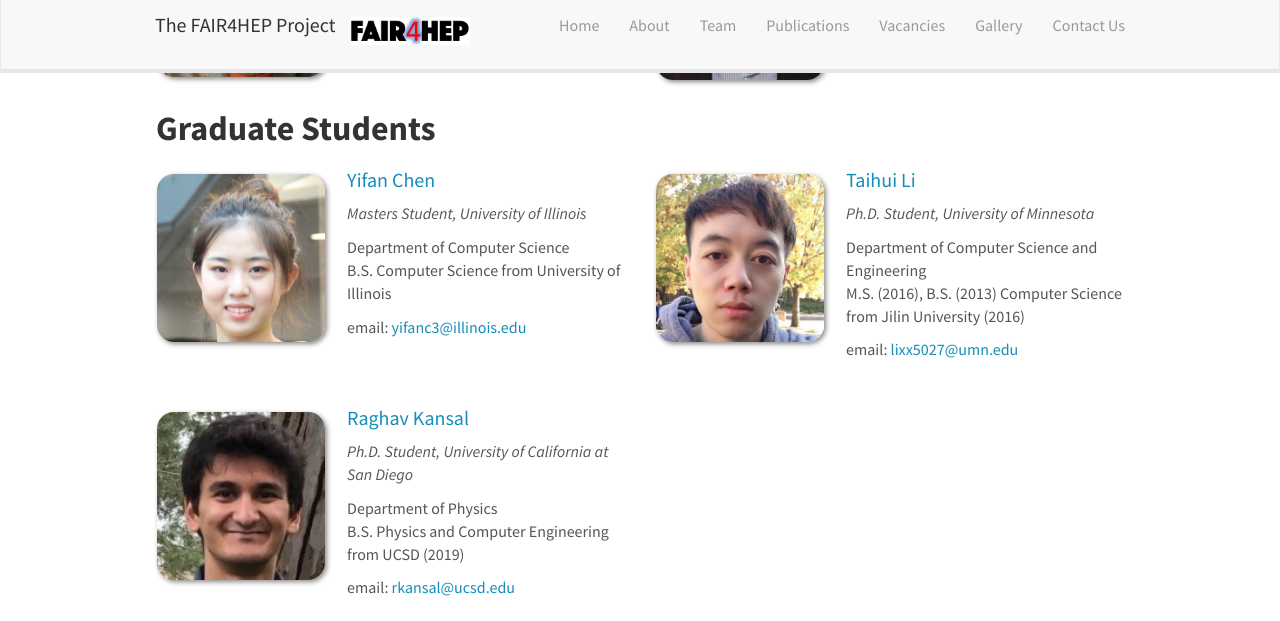
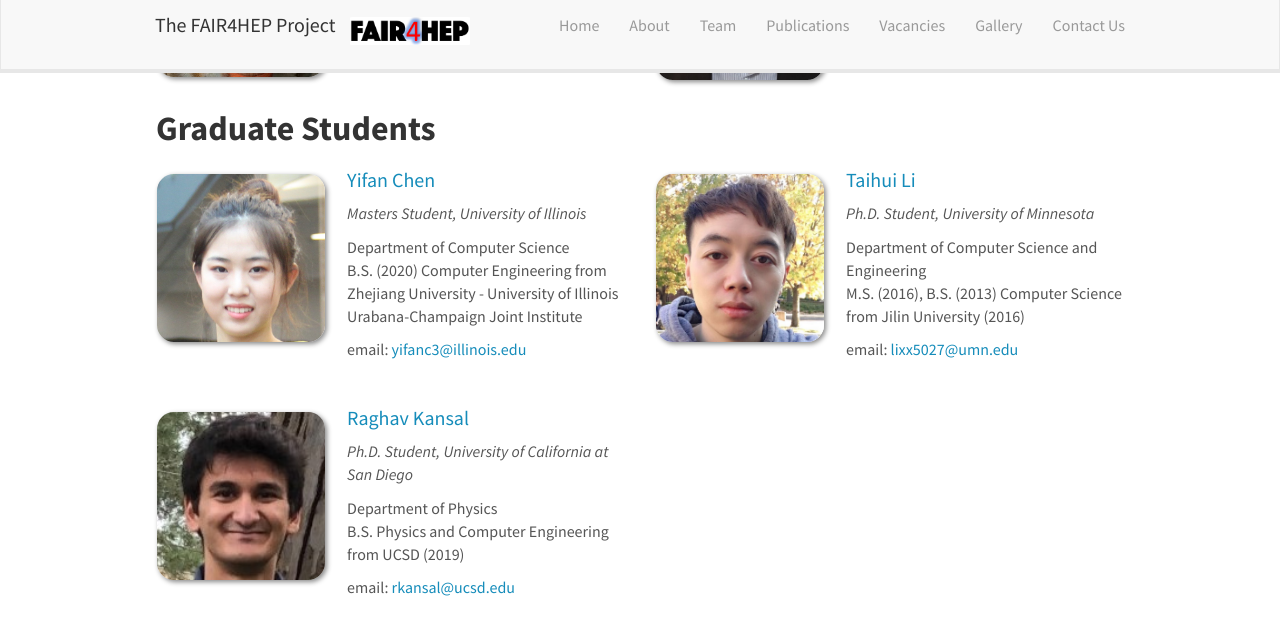
Before and after one commit to FAIR4HEP/fair4hep.github.io, a Jekyll site: the page built from _pages/team.md, in a window 1280 px wide and 900 px high, scrolled down 2278 px, cut to the strip 0-621 px from the top of the window. Built offline with Jekyll 4.4.1, drawn with Linux system fonts in a browser that asks for light colours; nearby versions of some CDN libraries.

Commit message:
Update team_grad_students.yml
Update Yifan's info

```diff
--- a/_data/team_grad_students.yml
+++ b/_data/team_grad_students.yml
@@ -4,7 +4,7 @@
   email: yifanc3@illinois.edu
   number_addinfo: 2
   addinfo1: Department of Computer Science
-  addinfo2: B.S. Computer Science from University of Illinois
+  addinfo2: B.S. (2020) Computer Engineering from Zhejiang University - University of Illinois Urabana-Champaign Joint Institute
   addinfo3:
   addinfo4:
 - name: <a href="https://taihui.github.io">Taihui Li</a>
```
